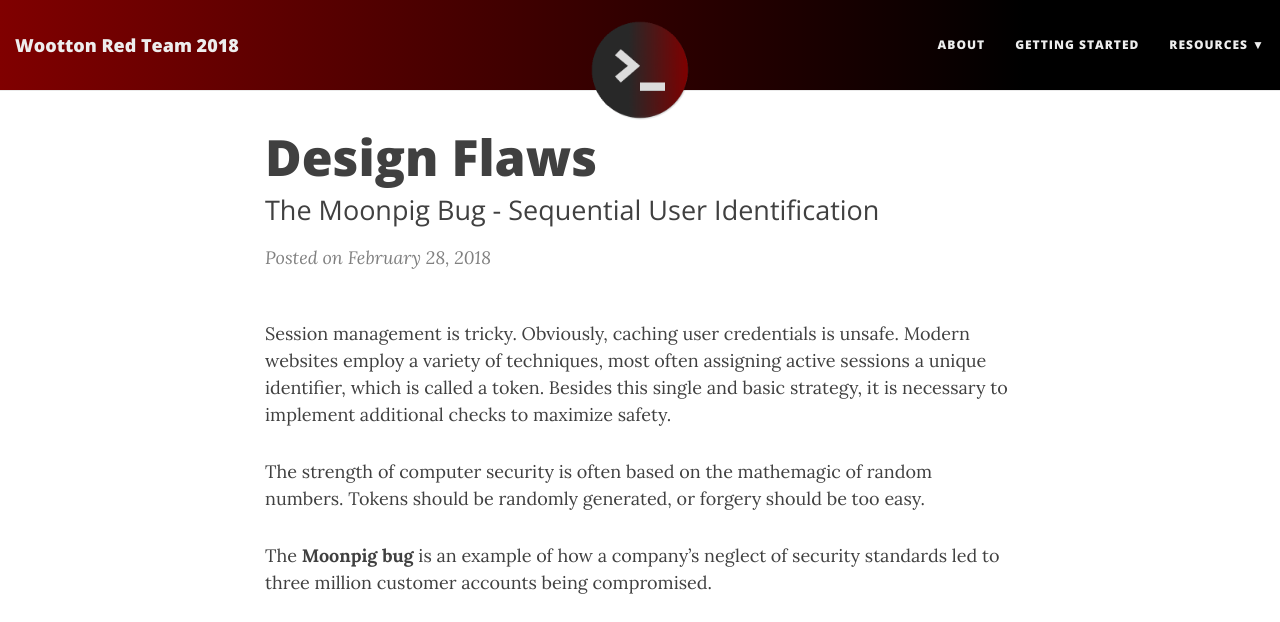
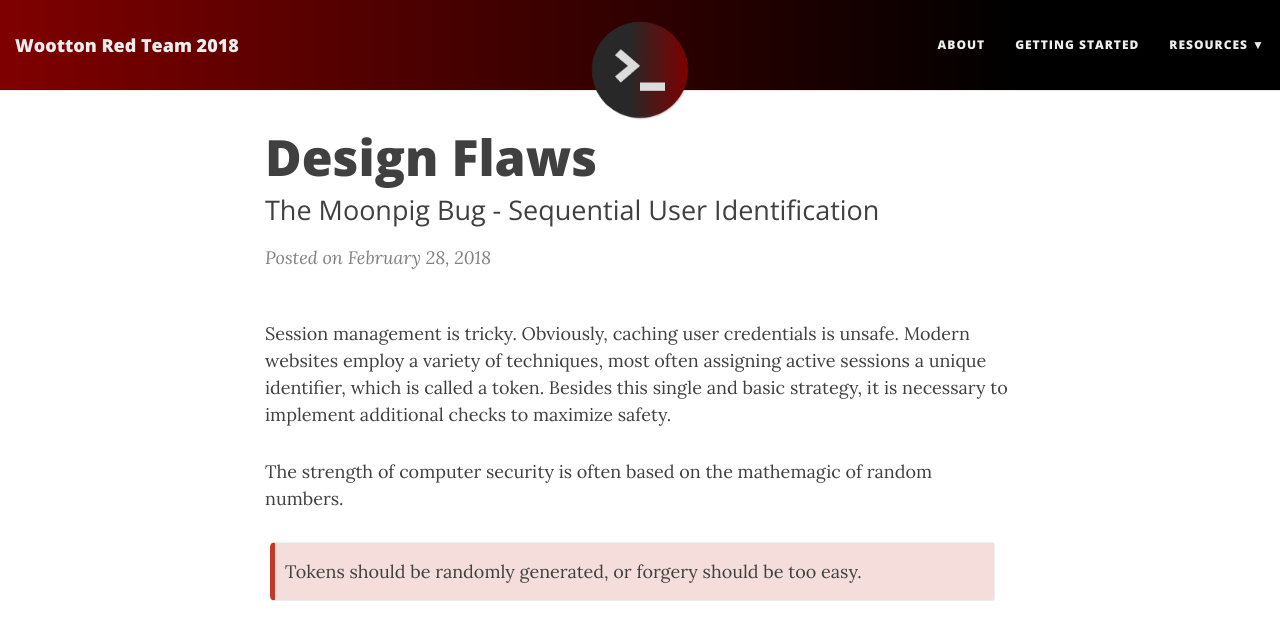
Before and after one commit to wsec/basaam0.github.io, a Jekyll site: the page built from _posts/2018-02-28-moonpig.md, in a window 1280 px wide and 900 px high, cut to the strip 0-622 px from the top of the window. Built offline with Jekyll 4.4.1, drawn with Linux system fonts in a browser that asks for light colours; nearby versions of some CDN libraries; comment, search, counter and statistics services are not loaded.

Commit message:
Notify boxes!

```diff
--- a/_posts/2018-02-28-moonpig.md
+++ b/_posts/2018-02-28-moonpig.md
@@ -6,7 +6,10 @@
 
 Session management is tricky. Obviously, caching user credentials is unsafe. Modern websites employ a variety of techniques, most often assigning active sessions a unique identifier, which is called a token. Besides this single and basic strategy, it is necessary to implement additional checks to maximize safety.
 
-The strength of computer security is often based on the mathemagic of random numbers. Tokens should be randomly generated, or forgery should be too easy.
+The strength of computer security is often based on the mathemagic of random numbers.
+
+{: .box-error}
+Tokens should be randomly generated, or forgery should be too easy.
 
 The **Moonpig bug** is an example of how a company's neglect of security standards led to three million customer accounts being compromised.
 
```
Also changed, not shown: _posts/2018-03-04-hash.md (+2 -1 lines), _posts/2018-03-04-potato.md (+3 -1 lines).
